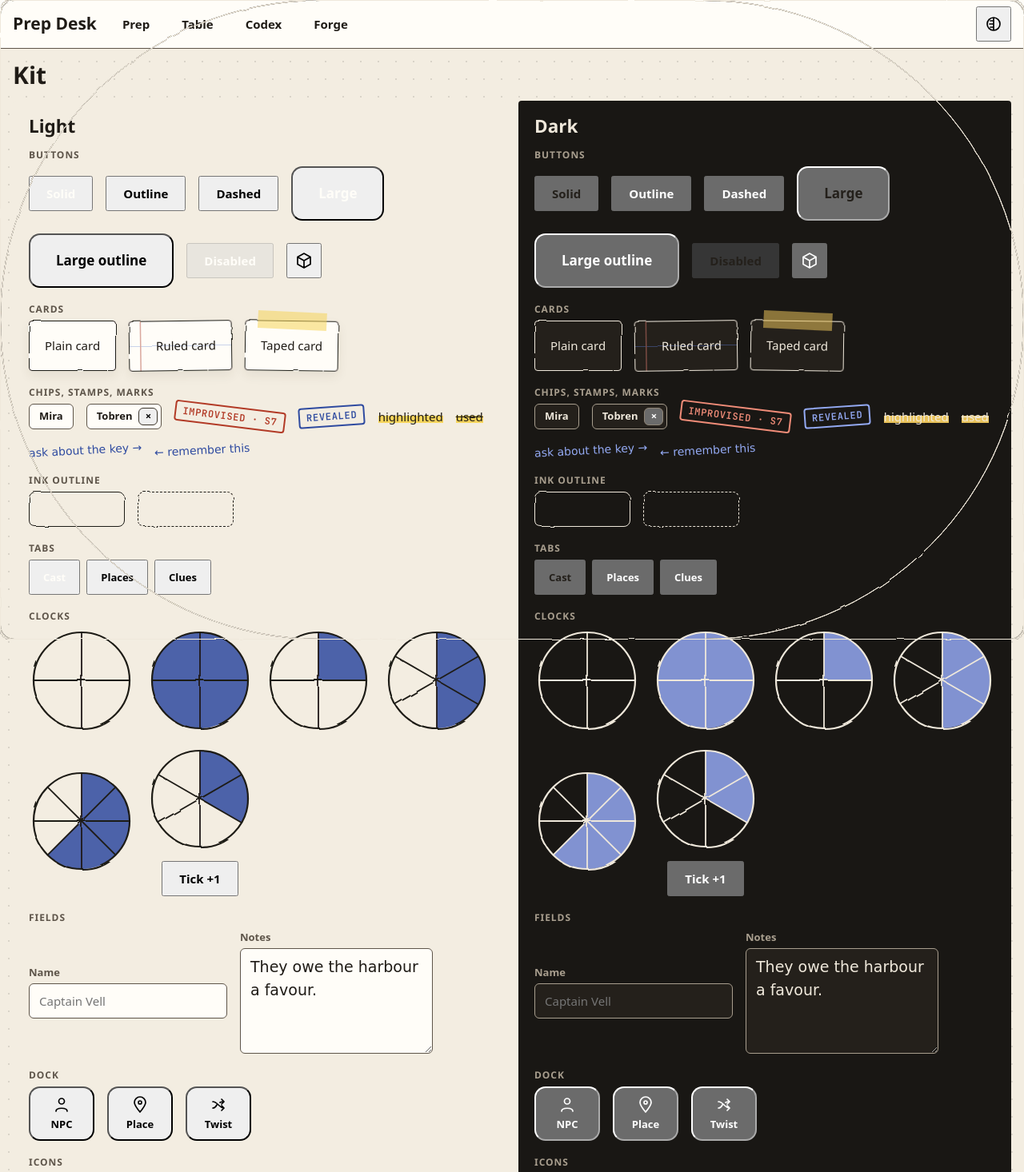
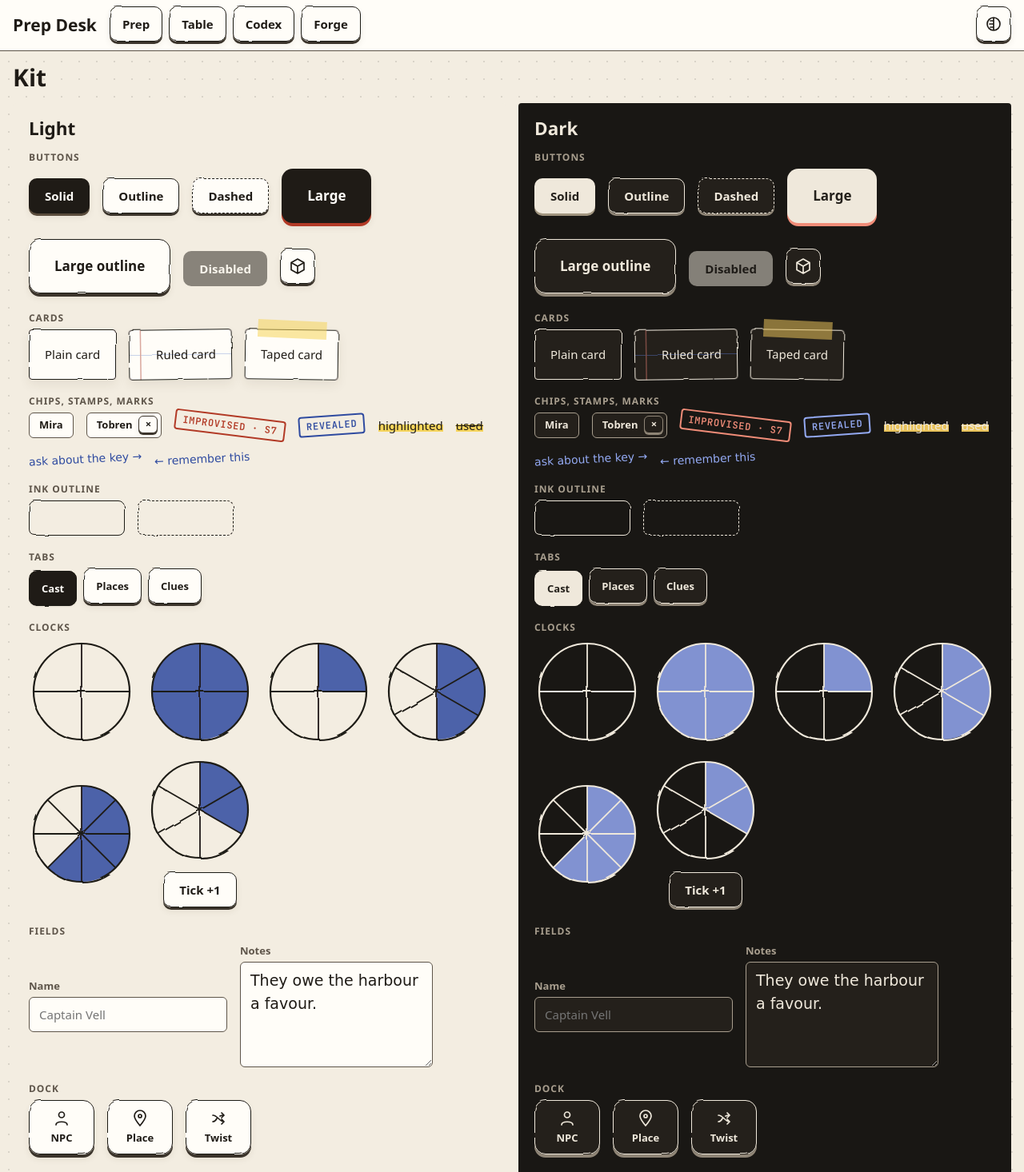
Before and after one commit to TheGMChef/Claude, a React (Vite) app in the folder apps/web/: page /kit in a window 1280 px wide. Shown: the top 1466 px of the page at 80% size. Built offline with nearby package versions, Linux system fonts and the light colour scheme; a web font is replaced by a local one.

Commit message:
feat(web): kit controls, tabs and top bar are keys with ink rings (R31)
InkOutline takes a CSS length so rings follow the key radius tokens.

Co-Authored-By: Claude Opus 5.5 <noreply@anthropic.com>
Claude-Session: https://claude.ai/code/session_01RbbXhz1Y9uN424qnRSxPX5

```diff
--- a/apps/web/src/app/TopBar.tsx
+++ b/apps/web/src/app/TopBar.tsx
@@ -1,6 +1,6 @@
 import { useEffect, useRef, useState } from 'react';
 import { Link, NavLink } from 'react-router-dom';
-import { IconButton } from '../kit';
+import { IconButton, InkOutline } from '../kit';
 import type { IconName } from '../kit';
 import { MODES } from './modes';
 import { useTheme } from './ThemeProvider';
@@ -34,16 +34,23 @@ export function TopBar() {
       <button
         ref={menuRef}
         type="button"
-        className="topbar__menu"
+        className="key topbar__menu"
         aria-expanded={open}
         aria-controls="topbar-modes"
         onClick={() => setOpen((o) => !o)}
       >
+        <InkOutline radius="var(--radius-key)" />
         Menu
       </button>
       <nav id="topbar-modes" className="topbar__nav" data-open={open} aria-label="Modes">
         {MODES.map((m) => (
-          <NavLink key={m.path} to={m.path} className="topbar__link" onClick={() => setOpen(false)}>
+          <NavLink
+            key={m.path}
+            to={m.path}
+            className="key topbar__link"
+            onClick={() => setOpen(false)}
+          >
+            <InkOutline radius="var(--radius-key)" />
             {m.title}
           </NavLink>
         ))}
--- a/apps/web/src/kit/Button.tsx
+++ b/apps/web/src/kit/Button.tsx
@@ -14,11 +14,16 @@ export function Button({
   children,
   ...rest
 }: ButtonProps) {
-  const cls = ['btn', `btn--${variant}`, `btn--${size}`, className].filter(Boolean).join(' ');
+  const cls = ['key', 'btn', `btn--${variant}`, `btn--${size}`, className]
+    .filter(Boolean)
+    .join(' ');
   return (
     <button type={type} className={cls} {...rest}>
       {variant !== 'solid' && (
-        <InkOutline radius={size === 'lg' ? 18 : 999} dashed={variant === 'dashed'} />
+        <InkOutline
+          radius={size === 'lg' ? 'var(--radius-key-lg)' : 'var(--radius-key)'}
+          dashed={variant === 'dashed'}
+        />
       )}
       {children}
     </button>
--- a/apps/web/src/kit/Chip.tsx
+++ b/apps/web/src/kit/Chip.tsx
@@ -11,7 +11,7 @@ export function Chip({ children, onRemove, removeLabel }: ChipProps) {
       {onRemove && (
         <button
           type="button"
-          className="chip__remove"
+          className="key chip__remove"
           aria-label={removeLabel}
           title={removeLabel}
           onClick={onRemove}
--- a/apps/web/src/kit/DockButton.tsx
+++ b/apps/web/src/kit/DockButton.tsx
@@ -10,8 +10,12 @@ export interface DockButtonProps extends Omit<ButtonHTMLAttributes<HTMLButtonEle
 
 export function DockButton({ icon, label, className, type = 'button', ...rest }: DockButtonProps) {
   return (
-    <button type={type} className={['dock-btn', className].filter(Boolean).join(' ')} {...rest}>
-      <InkOutline radius={12} />
+    <button
+      type={type}
+      className={['key', 'dock-btn', className].filter(Boolean).join(' ')}
+      {...rest}
+    >
+      <InkOutline radius="var(--radius-key-lg)" />
       <Icon name={icon} size={22} />
       <span className="dock-btn__label">{label}</span>
     </button>
--- a/apps/web/src/kit/IconButton.tsx
+++ b/apps/web/src/kit/IconButton.tsx
@@ -1,5 +1,6 @@
 import type { ButtonHTMLAttributes } from 'react';
 import { Icon } from './Icon';
+import { InkOutline } from './InkOutline';
 import type { IconName } from './Icon';
 
 export interface IconButtonProps extends Omit<
@@ -14,11 +15,12 @@ export function IconButton({ icon, label, className, type = 'button', ...rest }:
   return (
     <button
       type={type}
-      className={['icon-btn', className].filter(Boolean).join(' ')}
+      className={['key', 'icon-btn', className].filter(Boolean).join(' ')}
       aria-label={label}
       title={label}
       {...rest}
     >
+      <InkOutline radius="var(--radius-key)" />
       <Icon name={icon} />
     </button>
   );
--- a/apps/web/src/kit/InkOutline.tsx
+++ b/apps/web/src/kit/InkOutline.tsx
@@ -1,5 +1,6 @@
 export interface InkOutlineProps {
-  radius?: number;
+  /** px, or a CSS length such as `var(--radius-key)` so the ring tracks its key */
+  radius?: number | string;
   dashed?: boolean;
 }
 
--- a/apps/web/src/kit/Tabs.tsx
+++ b/apps/web/src/kit/Tabs.tsx
@@ -1,5 +1,6 @@
 import { useRef } from 'react';
 import type { KeyboardEvent } from 'react';
+import { InkOutline } from './InkOutline';
 
 export interface TabsProps {
   tabs: { id: string; label: string }[];
@@ -59,10 +60,11 @@ export function Tabs({ tabs, value, onChange, label }: TabsProps) {
             role="tab"
             aria-selected={selected}
             tabIndex={stop ? 0 : -1}
-            className={selected ? 'tabs__tab tabs__tab--active' : 'tabs__tab'}
+            className={selected ? 'key tabs__tab tabs__tab--active' : 'key tabs__tab'}
             onClick={() => onChange(t.id)}
             onKeyDown={(e) => onKeyDown(e, i)}
           >
+            <InkOutline radius="var(--radius-key)" />
             {t.label}
           </button>
         );
```
